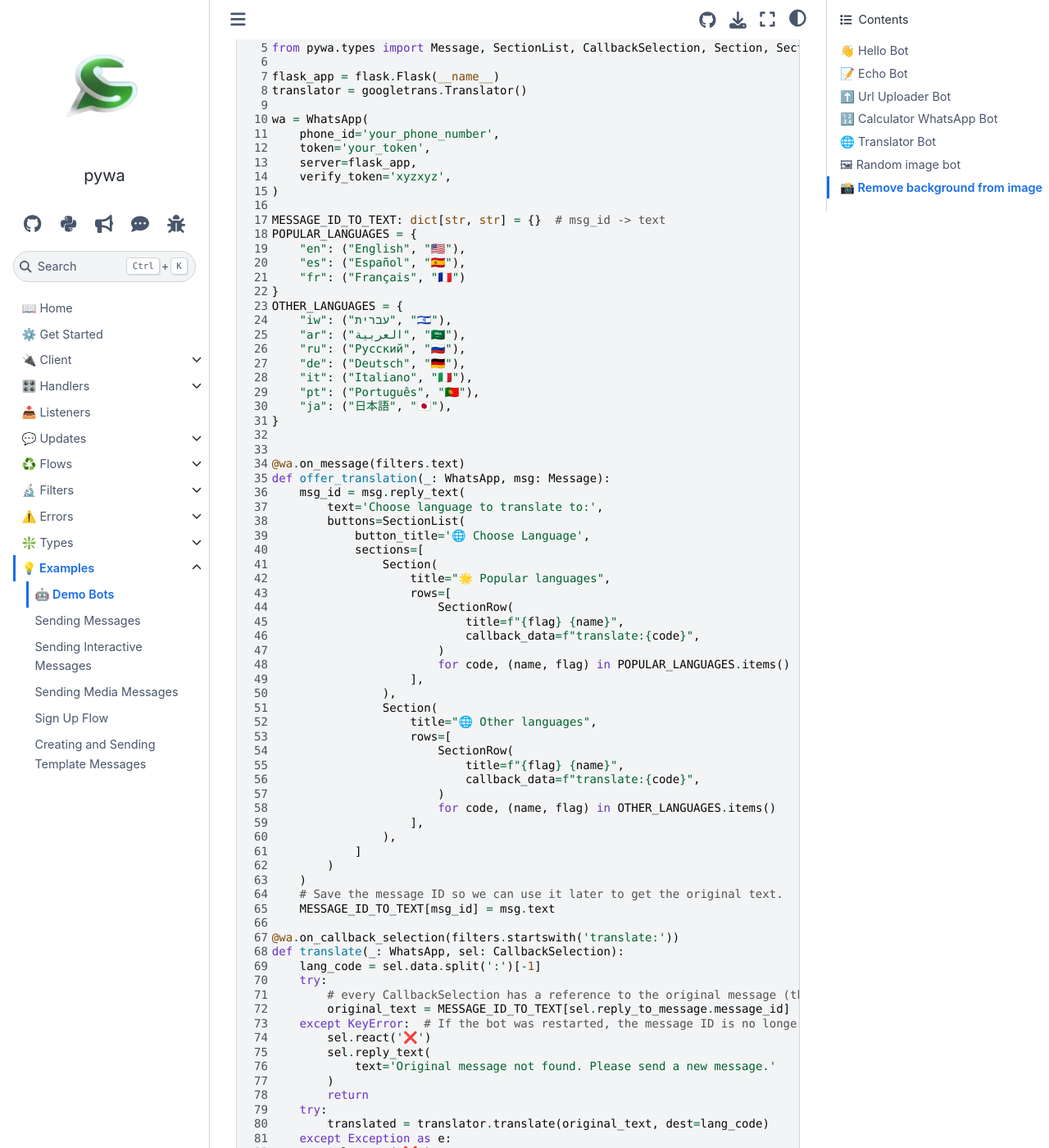
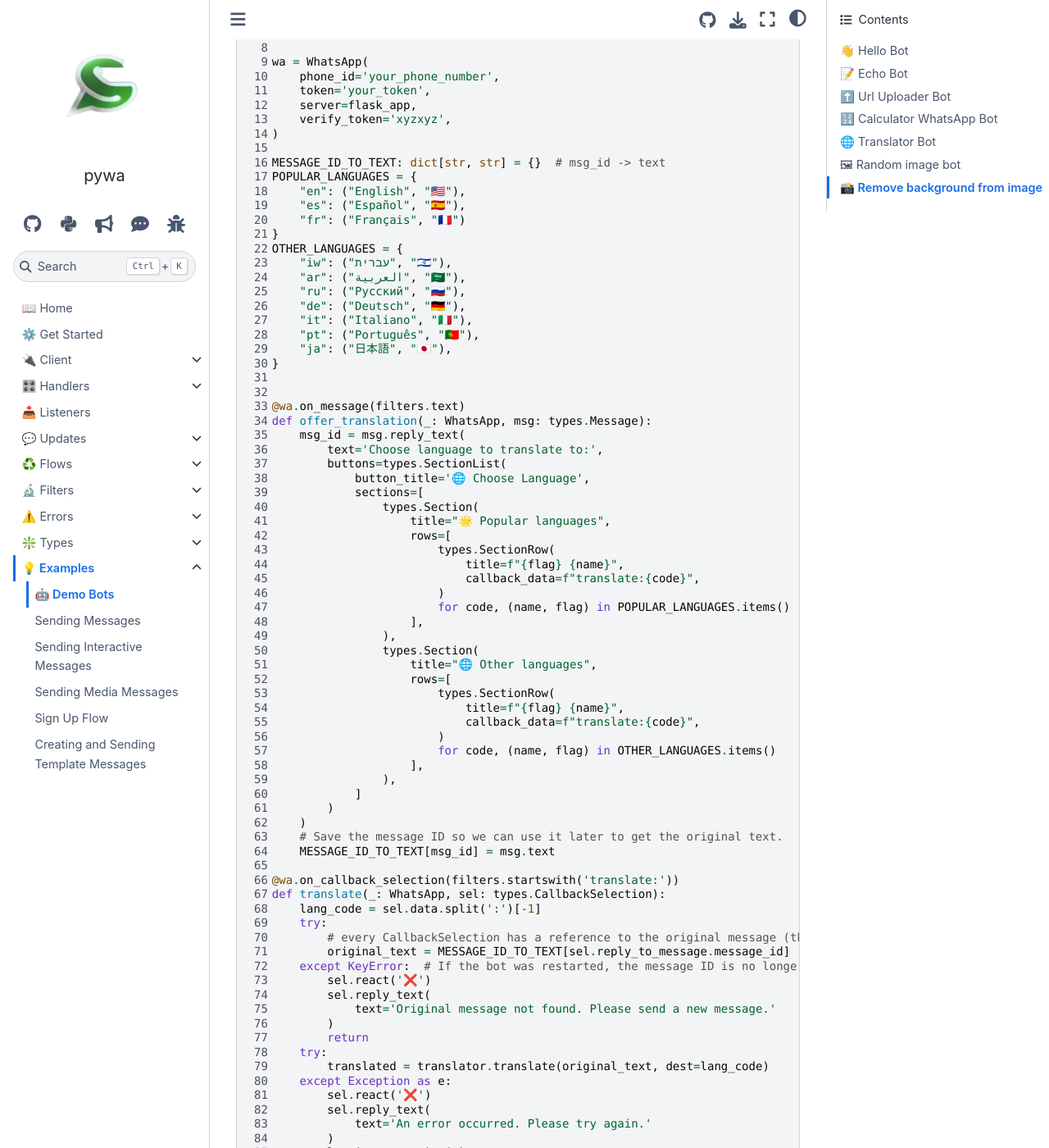
Before and after one commit to david-lev/pywa, a Sphinx documentation site: the page built from docs/source/content/examples/demo-bots.rst, in a window 1280 px wide and 1400 px high, scrolled down 3154 px. Shown: the whole window at 82% size. Built offline with Sphinx 7.4.7 and the Sphinx Book theme 1.1.4, drawn with Linux system fonts in a browser that asks for light colours; pages that are not in the unit, such as notebooks, are missing from menus; the version number is read from the project's files by our own code; some of the changed text lies outside the part shown.

Commit message:
[docs] changes

```diff
--- a/docs/source/content/examples/demo-bots.rst
+++ b/docs/source/content/examples/demo-bots.rst
@@ -13,8 +13,7 @@
     :linenos:
 
     import flask  # pip3 install flask
-    from pywa import WhatsApp
-    from pywa.types import Message
+    from pywa import WhatsApp, types
 
     flask_app = flask.Flask(__name__)
 
@@ -25,8 +24,8 @@
         verify_token='xyzxyz',
     )
 
-    @wa.on_message()
-    def hello(_: WhatsApp, msg: Message):
+    @wa.on_message
+    def hello(_: WhatsApp, msg: types.Message):
         msg.react('👋')
         msg.reply(f'Hello {msg.from_user.name}!')
 
@@ -44,8 +43,7 @@
     :linenos:
 
     import flask  # pip3 install flask
-    from pywa import WhatsApp
-    from pywa.types import Message
+    from pywa import WhatsApp, types
 
     flask_app = flask.Flask(__name__)
 
@@ -56,10 +54,10 @@
         verify_token='xyzxyz',
     )
 
-    @wa.on_message()
-    def echo(_: WhatsApp, msg: Message):
+    @wa.on_message
+    def echo(_: WhatsApp, msg: types.Message):
         try:
-            msg.copy(to=msg.from_user.wa_id, reply_to_message_id=msg.message_id_to_reply)
+            msg.copy(to=msg.sender, reply_to_message_id=msg.message_id_to_reply)
         except ValueError:
             msg.reply_text("I can't echo this message")
 
@@ -77,7 +75,7 @@
     :linenos:
 
     import flask  # pip3 install flask
-    from pywa import WhatsApp, filters, errors
+    from pywa import WhatsApp, types, filters, errors
     from pywa.types import Message, MessageStatus
 
     flask_app = flask.Flask(__name__)
@@ -90,12 +88,12 @@
     )
 
     @wa.on_message(filters.startswith('http'))
-    def download(_: WhatsApp, msg: Message):
+    def download(_: WhatsApp, msg: types.Message):
         msg.reply_document(msg.text, filename=msg.text.split('/')[-1])
 
     # When a file fails to download/upload, the bot will reply with an error message.
-    @wa.on_message_status(filters.message_status.failed_with(errors.MediaDownloadError, errors.MediaUploadError))
-    def on_media_download_error(_: WhatsApp, status: MessageStatus):
+    @wa.on_message_status(filters.failed_with(errors.MediaDownloadError, errors.MediaUploadError))
+    def on_media_download_error(_: WhatsApp, status: types.MessageStatus):
         status.reply_text(f"I can't download/upload this file: {status.error.details}")
 
     # Run the server
@@ -118,8 +116,7 @@
 
     import re
     import flask  # pip3 install flask
-    from pywa import WhatsApp, filters
-    from pywa.types import Message
+    from pywa import WhatsApp, types, filters
 
     flask_app = flask.Flask(__name__)
 
@@ -133,7 +130,7 @@
     pattern = re.compile(r'^(\d+)\s*([+*/-])\s*(\d+)$')
 
     @wa.on_message(filters.regex(pattern))
-    def calculator(_: WhatsApp, msg: Message):
+    def calculator(_: WhatsApp, msg: types.Message):
         a, op, b = re.match(pattern, msg.text).groups()
         a, b = int(a), int(b)
         match op:
@@ -171,8 +168,7 @@
     import logging
     import flask  # pip3 install flask
     import googletrans  # pip3 install googletrans==4.0.0-rc1
-    from pywa import WhatsApp, filters
-    from pywa.types import Message, SectionList, CallbackSelection, Section, SectionRow
+    from pywa import WhatsApp, types, filters
 
     flask_app = flask.Flask(__name__)
     translator = googletrans.Translator()
@@ -202,26 +198,26 @@
 
 
     @wa.on_message(filters.text)
-    def offer_translation(_: WhatsApp, msg: Message):
+    def offer_translation(_: WhatsApp, msg: types.Message):
         msg_id = msg.reply_text(
             text='Choose language to translate to:',
-            buttons=SectionList(
+            buttons=types.SectionList(
                 button_title='🌐 Choose Language',
                 sections=[
-                    Section(
+                    types.Section(
                         title="🌟 Popular languages",
                         rows=[
-                            SectionRow(
+                            types.SectionRow(
                                 title=f"{flag} {name}",
                                 callback_data=f"translate:{code}",
                             )
                             for code, (name, flag) in POPULAR_LANGUAGES.items()
                         ],
                     ),
-                    Section(
+                    types.Section(
                         title="🌐 Other languages",
                         rows=[
-                            SectionRow(
+                            types.SectionRow(
                                 title=f"{flag} {name}",
                                 callback_data=f"translate:{code}",
                             )
@@ -235,7 +231,7 @@
         MESSAGE_ID_TO_TEXT[msg_id] = msg.text
 
     @wa.on_callback_selection(filters.startswith('translate:'))
-    def translate(_: WhatsApp, sel: CallbackSelection):
+    def translate(_: WhatsApp, sel: types.CallbackSelection):
         lang_code = sel.data.split(':')[-1]
         try:
             # every CallbackSelection has a reference to the original message (the selection's message)
@@ -276,8 +272,7 @@
 
     import requests
     import flask
-    from pywa import WhatsApp
-    from pywa.types import Message, ButtonUrl
+    from pywa import WhatsApp, types
 
     flask_app = flask.Flask(__name__)
 
@@ -288,12 +283,12 @@
         verify_token='xyzxyz',
     )
 
-    @wa.on_message()
-    def send_random_image(_: WhatsApp, msg: Message):
+    @wa.on_message
+    def send_random_image(_: WhatsApp, msg: types.Message):
         msg.reply_image(
             image='https://source.unsplash.com/random',
             caption='🔄 Random image',
-            buttons=ButtonUrl(title='Unsplash', url='https://unsplash.com')
+            buttons=types.ButtonUrl(title='Unsplash', url='https://unsplash.com')
         )
 
     # Run the server
@@ -310,8 +305,7 @@
 
     import requests
     import flask
-    from pywa import WhatsApp
-    from pywa.types import Message, ButtonUrl
+    from pywa import WhatsApp, types
 
     flask_app = flask.Flask(__name__)
 
@@ -336,7 +330,7 @@
 
 
     @wa.on_message(filters.image)
-    def on_image(_: WhatsApp, msg: Message):
+    def on_image(_: WhatsApp, msg: types.Message):
         try:
             original_img = msg.image.download(in_memory=True)
             image = get_removed_bg_image(original_img)
--- a/docs/source/content/filters/overview.rst
+++ b/docs/source/content/filters/overview.rst
@@ -58,7 +58,6 @@
    :language: python
 
 .. tip::
-    :class: dropdown
 
     Keep in mind that all match-filters (:meth:`matches`, :meth:`contains`, etc) will return ``True`` if
     **ANY** of the given matches are found. so there is no need to do something like
```
Also changed, not shown: docs/source/content/handlers/overview.rst (+14 -16 lines), docs/source/content/listeners/overview.rst (+43 -9 lines).
